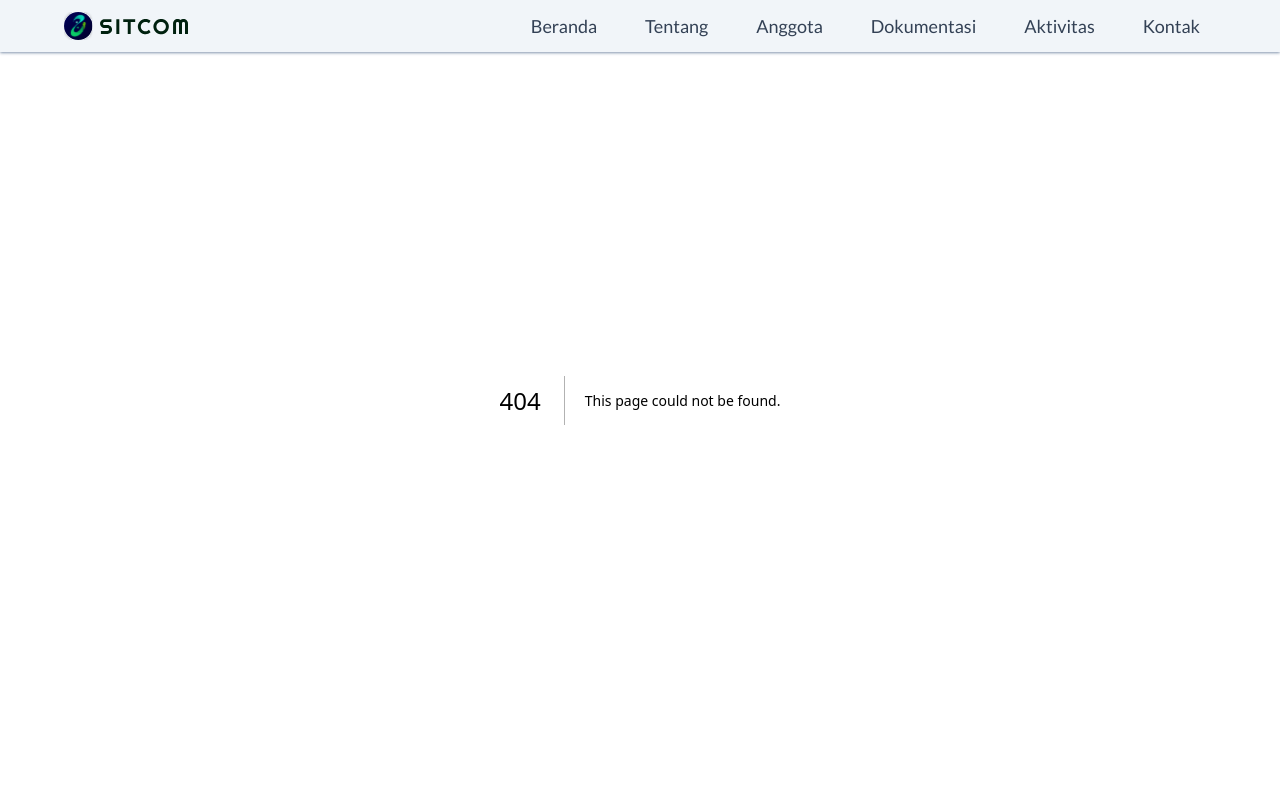
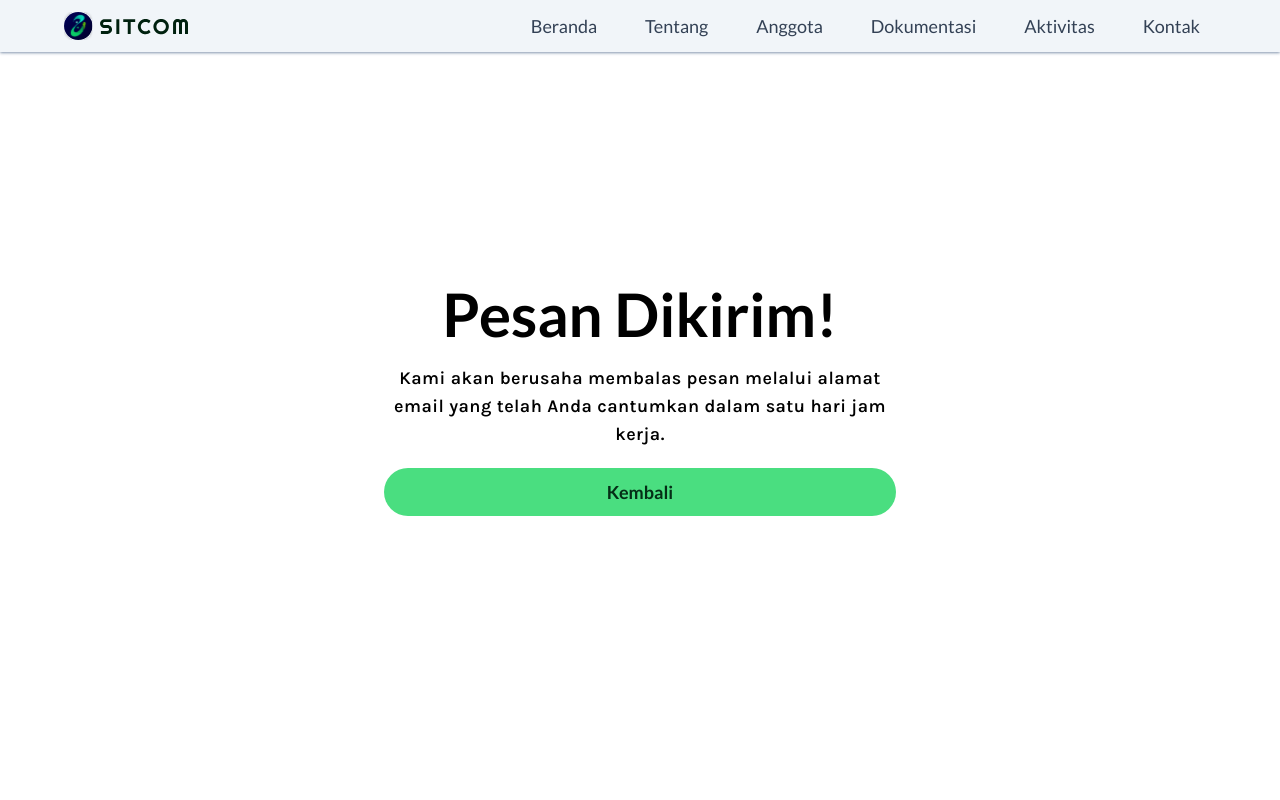
Before and after one commit to sitcomsmanda/sitcom-website, a Next.js app: page /contact/sent in a window 1280 px wide. Before the commit this address had no page. Shown: the top 800 px of the page. Built offline with nearby package versions, Linux system fonts and the light colour scheme.

Commit message:
add: ./contact/sent page for handling form submission

```diff
--- /dev/null
+++ b/src/app/contact/sent/page.tsx
@@ -0,0 +1,34 @@
+import Link from "next/link";
+import { H1, H3 } from "@/components/typography";
+import { Button } from "@/components/interactivity";
+import { PATH_HOME } from "@/data/pageNavigation";
+import { fslc } from "@/modules/utils";
+
+const twStyle = fslc(`
+  text-center min-h-screen mx-auto
+  flex flex-col justify-center items-center gap-5
+  p-4 flex flex-col gap-20
+  sm:pt-4 sm:p-8 xl:p-16
+  md:w-[50vw] 2xl:w-[25vw]
+`);
+
+export default function ContactSentPage() {
+  return (
+    <main>
+      <section className={twStyle}>
+        <div className="flex flex-col gap-5">
+          <H1>Pesan Dikirim!</H1>
+
+          <H3>
+            Kami akan berusaha membalas pesan melalui alamat email yang telah
+            Anda cantumkan dalam satu hari jam kerja.
+          </H3>
+        </div>
+
+        <Link href={PATH_HOME} tabIndex={-1} className="w-full">
+          <Button primary>Kembali</Button>
+        </Link>
+      </section>
+    </main>
+  );
+}
```
